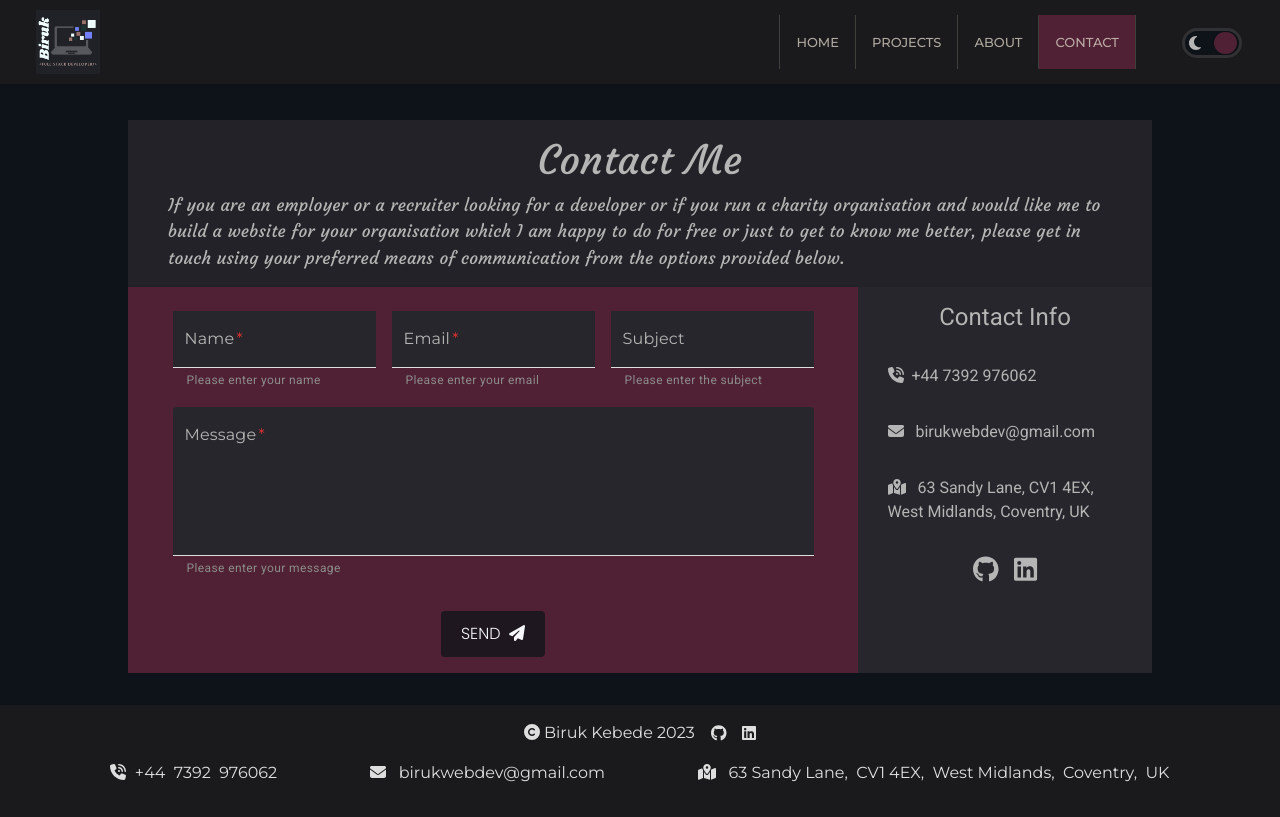
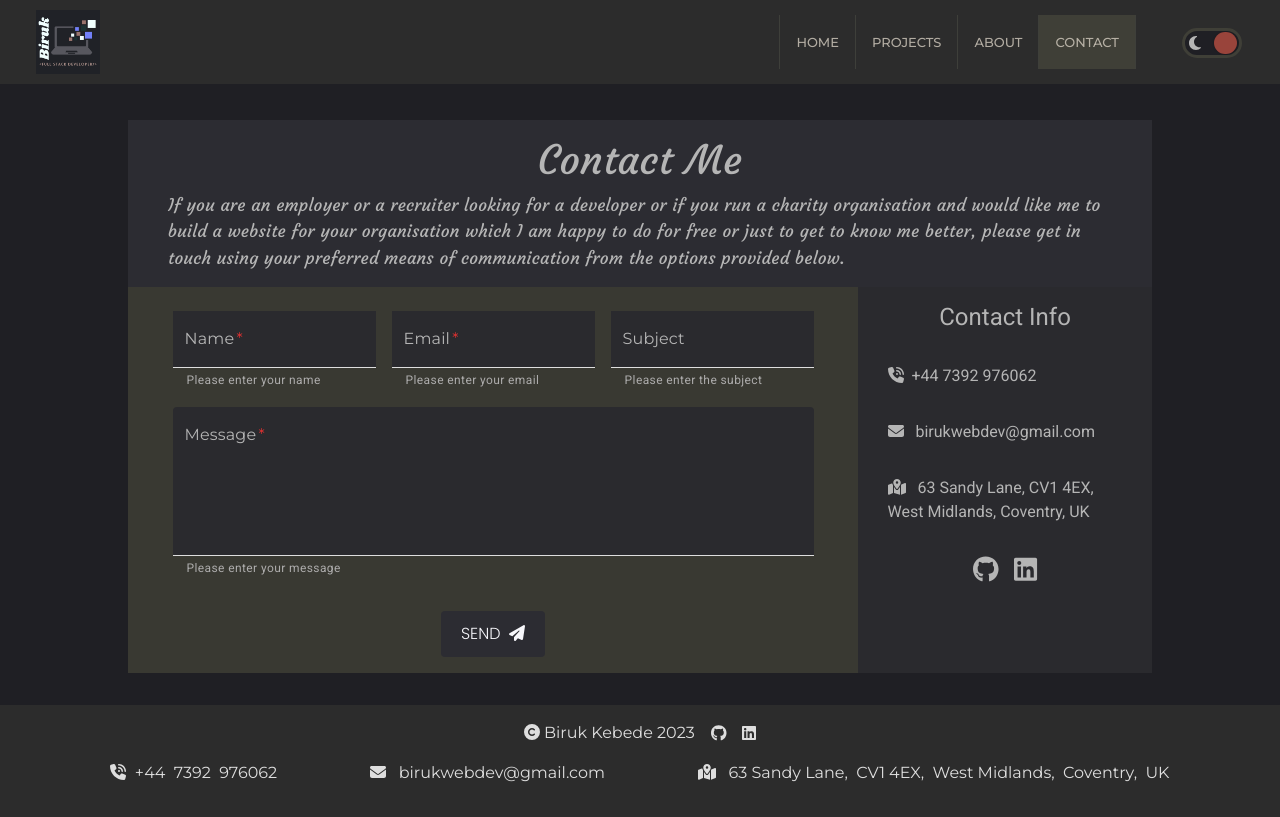
Before and after one commit to Know-Thyself/next-portfolio, a Next.js app: page /contact in a window 1280 px wide. Built offline with nearby package versions, Linux system fonts and the light colour scheme.

Commit message:
dark mode color themes

```diff
--- a/styles/carousel.css
+++ b/styles/carousel.css
@@ -8,8 +8,10 @@
 
 .slider {
     overflow: 'hidden';
-    background-color: var(--tertiary-bg);
+    background-color: var(--header-bg) !important;
     background-color: var(--complementary-bg) !important;
+    background-color: var(--tertiary-bg) !important;
+    background-color: var(--secondary-bg) !important;
     /* margin: 0 40px; */
 }
 
@@ -49,8 +51,9 @@
     width: 10px !important;
     border-radius: 50%;
     border: 0 !important;
+    background-color: var(--tertiary-bg) !important;
     background-color: var(--active-nav-link) !important;
-    background-color: var(--tertiary-bg) !important;
+    background-color: var(--complementary-bg) !important;
     /* background-color: var(--primary-bg) !important; */
 }
 
@@ -63,8 +66,8 @@
 
 .react-multi-carousel-dot.react-multi-carousel-dot--active button {
     background-color: var(--read-more) !important;
+    background-color: var(--complementary-bg) !important;
     background-color: var(--radio-btn) !important;
-    background-color: var(--complementary-bg) !important;
 }
 
 .react-multiple-carousel__arrow--right {
--- a/styles/globals.css
+++ b/styles/globals.css
@@ -51,30 +51,12 @@ sans-serif;
 
 
 :root {
-    --header-bg: #e0e1dc;
     --header-bg: #dcdcdc;
-    --primary-bg: rgb(238, 237, 237);
-    --primary-bg: #F7F7F7;
-    --primary-bg: #F7F7F7;
-    --primary-bg: #D1D0CE;
     --primary-bg: #EEEEEE;
-    --secondary-bg: #93B6CE;
-    --secondary-bg: #9db5c6;
-    --secondary-bg: #9BB8A9;
-    --secondary-bg: #9bb8b7;
-    --secondary-bg: #a5b1e5;
-    --secondary-bg: #9BABB8;
-    --secondary-bg: #98AFC7;
     --secondary-bg: #9CB4CC;
-    --tertiary-bg: #ACA79E;
-    --tertiary-bg: #AFADA9;
-    --tertiary-bg: #B4B19A;
     --tertiary-bg: #CCC7B9;
-    --gradient-bg: #41586d;
     --gradient-bg: #40404F;
     --gradient-comp: #DB996C;
-    --about-bg: #A8A9AD;
-    --about-bg: #D1D1CE;
     --about-bg: #B9BECC;
     --complementary-bg: #CCB49C;
     --project-container-hover: #b8a28c;
@@ -87,64 +69,39 @@ sans-serif;
         serif;
     --buttons-font-family: 'Poppins', sans-serif;
     --buttons-font-weight: 500;
-    --primary-text-color: #1A1A1A;
     --primary-text-color: #0A0A0A;
     --helper-text-color: #0A0A0A;
     --secondary-font-weight: 400;
-    --secondary-text-color: #2c2f31;
-    --secondary-text-color: #1b1c1d;
     --secondary-text-color: #1b1c1d;
     --about-image-bg: url('/assets/images/background-destination-desktop.jpg');
     --btn-bg: #464086;
     --btn-bg: #3c3f58;
-    --buttons-hover-bg: #b08e68;
-    --buttons-hover-bg: #99a6e1;
     --buttons-hover-bg: #8ca2b8;
     --buttons-color: #FAFAFA;
-    --active-nav-link: #bbad9d;
-    --active-nav-link: #ACA79E;
-    --active-nav-link: #CEAB93;
     --active-nav-link: #CCB49C;
+    --active-nav-link: #9CB4CC;
     --toggle-btn: #AAAAAA;
-    --radio-btn: #B3A492;
-    --radio-btn: #C7B098;
-    --radio-btn: #CEAB93;
     --radio-btn: #CCB49C;
+    --radio-btn: #9CB4CC;
     --read-more: #BD1A43;
 }
 
 [data-theme='dark'] {
-    --header-bg: #1E2024;
-    --header-bg: #19181a;
-    --header-bg: #1a1a1d;
-    --primary-bg: #10161d;
-    --primary-bg: #11151c;
-    --primary-bg: #0e1319;
-    --secondary-bg: #242730;
-    --secondary-bg: #1f2833;
-    --secondary-bg: #222228;
-
-    --tertiary-bg: #333434;
-    --tertiary-bg: #2c2c2c;
-    --tertiary-bg: #343434;
-    --tertiary-bg: #353839;
-    --tertiary-bg: #333333;
-    --tertiary-bg: #26262c;
-
-    --gradient-bg: #11151c;
-    --gradient-bg: #0e1319;
-    --gradient-bg: #020304;
-    /* --gradient-bg: #111A1C; */
-    --gradient-comp: #401a2a;
-    --gradient-comp: #381724;
-    --about-bg: #2a292e;
-    --about-bg: #40404F;
-    /* graphite */
-    --about-bg: #4B4E53;
-    --about-bg: #2a2a28;
-    --complementary-bg: #59253a;
-    --complementary-bg: #502134;
-    --project-container-hover: #471e2e;
+    --header-bg: #2a2d32;
+    --header-bg: #2c2c2c;
+    --primary-bg: #1f1f24;
+    --secondary-bg: #2c2c32;
+    --tertiary-bg: #2a2a2e;
+    --gradient-bg: #242037;
+    --gradient-bg: #070708;
+    --gradient-comp: #2d4262;
+    --gradient-comp: #AA4B41;
+    --about-bg: #33332d;
+    --complementary-bg: #37373F;
+    --complementary-bg: #393932;
+    --project-container-hover: #474b4f;
+    --project-container-hover: #464648;
+    --project-container-hover: #33332d;
     --about-image-bg: url('/assets/images/background-destination-desktop.jpg');
     --banner-font-family: 'Playfair Display', serif;
     --banner-font-family: 'Poppins',
@@ -157,17 +114,19 @@ sans-serif;
         serif;
     --buttons-font-family: 'Poppins', sans-serif;
     --buttons-font-weight: 400;
-    --btn-bg: #1e171f;
+    --btn-bg: #2c2c32;
     --buttons-hover-bg: #2d2e29;
-    --buttons-hover-bg: #191c24;
-    --buttons-hover-bg: #1f1f24;
+    --buttons-hover-bg: #262f39;
+    --buttons-hover-bg: #28282d;
     --buttons-color: #F8F8FC;
     --primary-text-color: #DEDEDE;
     --secondary-font-weight: 300;
     --secondary-text-color: #B5B5B5;
     --helper-text-color: #8C8C8C;
-    --active-nav-link: #502134;
-    --toggle-btn: #313134;
-    --radio-btn: #502134;
+    --helper-text-color: #adacac;
+    --active-nav-link: #4e4e50;
+    --active-nav-link: #3f3f37;
+    --toggle-btn: #3f3f37;
+    --radio-btn: #99443b;
     --read-more: #82BDED;
 }
--- a/styles/header.module.css
+++ b/styles/header.module.css
@@ -147,6 +147,7 @@
     .custom-nav-item .active,
     .menu__item:hover {
         background-color: var(--radio-btn) !important;
+        background-color: var(--active-nav-link) !important;
     }
 
 
--- a/styles/themes.module.css
+++ b/styles/themes.module.css
@@ -77,9 +77,9 @@
 .switch-checkbox:checked+.switch-label .switch-button {
     left: calc(100% - 2px);
     transform: translateX(-100%);
+    background-color: var(--complementary-bg);
     background-color: var(--active-nav-link);
     background-color: var(--radio-btn);
-    background-color: var(--complementary-bg);
 }
 
 .switch-label:active .switch-button {
```
